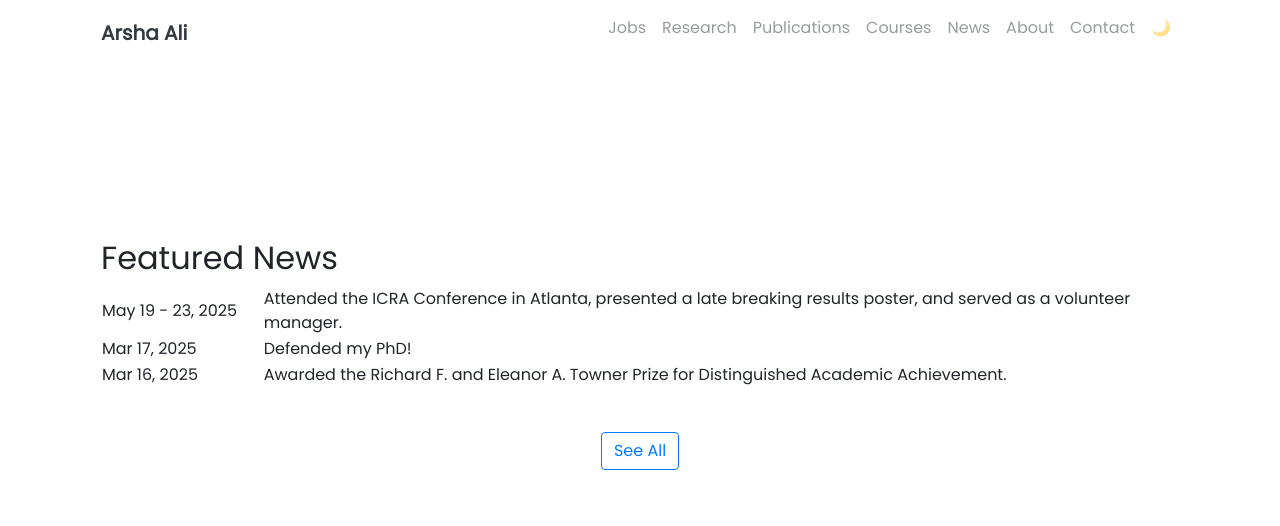
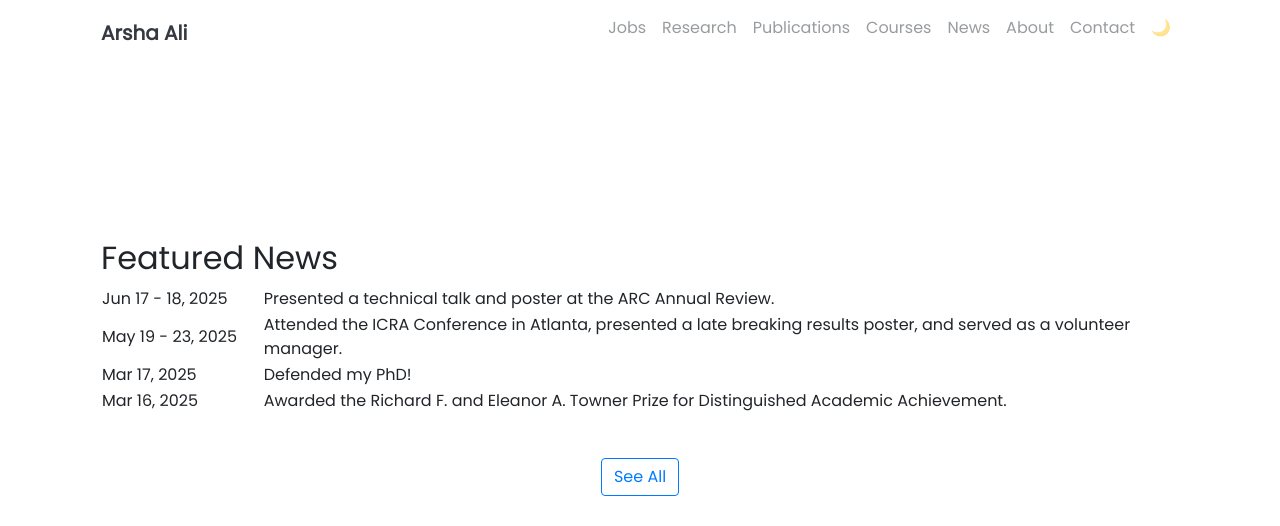
Before and after one commit to arshaali/arshaali.github.io, a Jekyll site: the page built from pages/index.md, in a window 1280 px wide and 900 px high, scrolled down 601 px, cut to the strip 0-526 px from the top of the window. Built offline with Jekyll 4.4.1, drawn with Linux system fonts in a browser that asks for light colours; nearby versions of some CDN libraries.

Commit message:
Update landing.html

```diff
--- a/_includes/landing.html
+++ b/_includes/landing.html
@@ -37,6 +37,10 @@
          <col span="1" style="width: 85%;">
       </colgroup>
       <!-- Put <thead>, <tbody>, and <tr>'s here! -->
+      <tr>
+        <td>Jun 17 - 18, 2025</td>
+        <td> Presented a technical talk and poster at the ARC Annual Review.</td>
+      </tr>
       <tr>
         <td>May 19 - 23, 2025</td>
         <td> Attended the ICRA Conference in Atlanta, presented a late breaking results poster, and served as a volunteer manager.</td>
```
